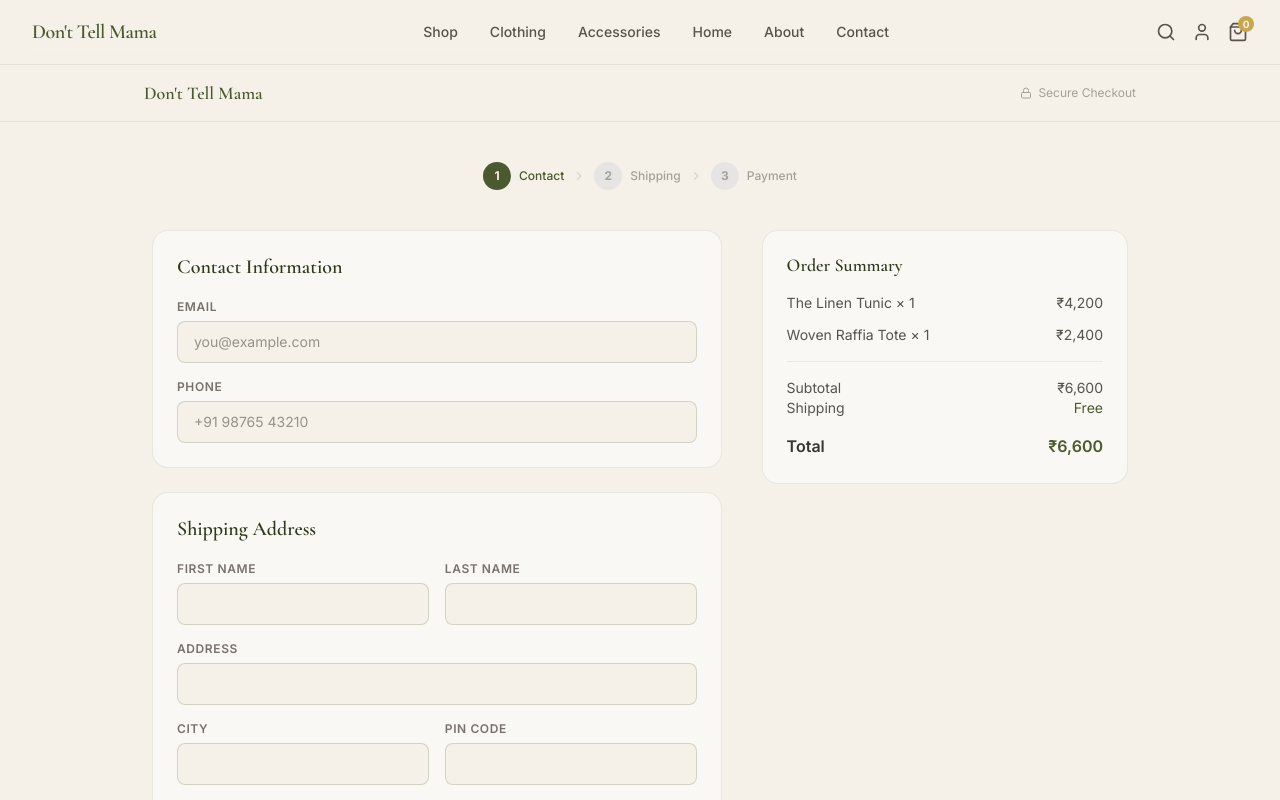
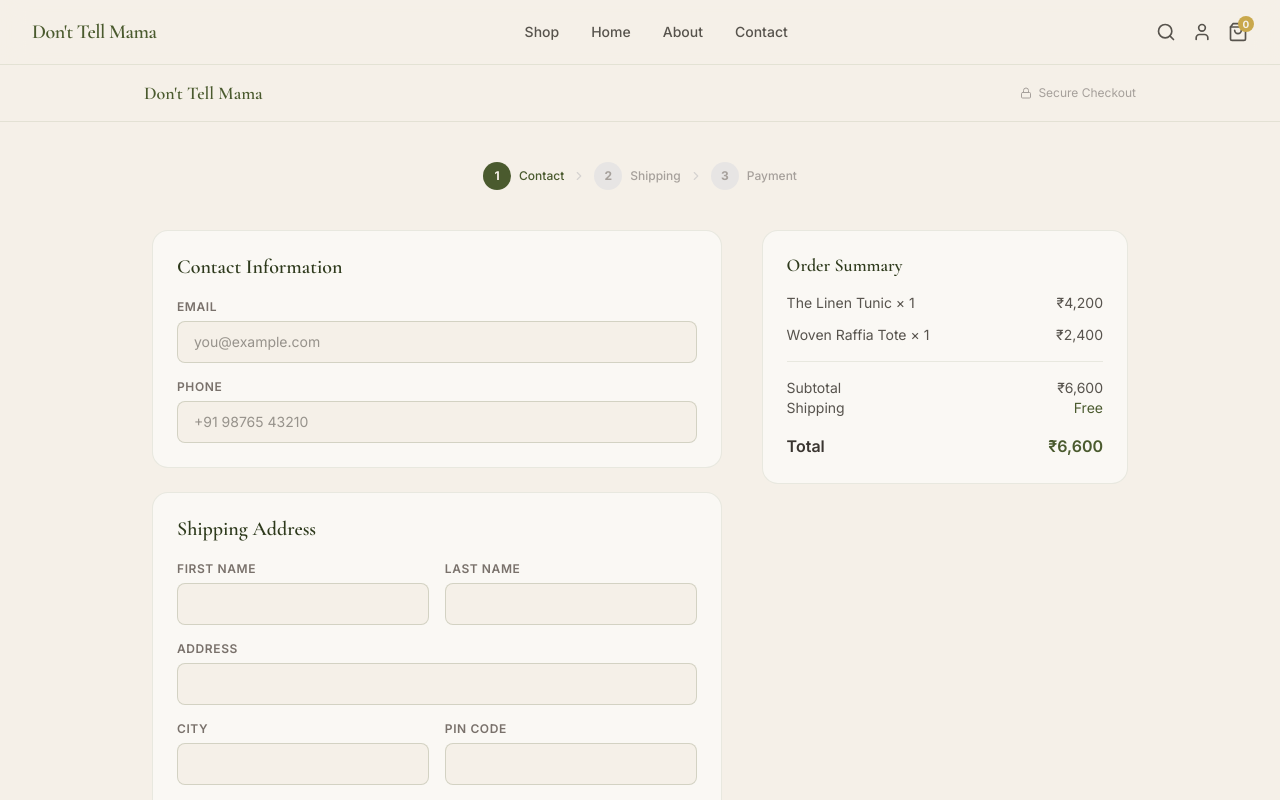
Before and after one commit to Coder909-byte/clothing-store, a Next.js app in the folder storefront/: page /checkout in a window 1280 px wide. Shown: the top 800 px of the page. Built offline with nearby package versions, Linux system fonts and the light colour scheme.

Commit message:
accessories removed , step 3 done

```diff
--- a/storefront/src/components/layout/Header.tsx
+++ b/storefront/src/components/layout/Header.tsx
@@ -7,9 +7,7 @@ import { cn } from '@/lib/utils'
 
 const NAV_LINKS = [
   { label: 'Shop', href: '/shop/all' },
-  { label: 'Clothing', href: '/shop/clothing' },
-  { label: 'Accessories', href: '/shop/accessories' },
-  { label: 'Home', href: '/shop/home' },
+  { label: 'Home', href: '/' },
   { label: 'About', href: '/about' },
   { label: 'Contact', href: '/contact' },
 ]
```
